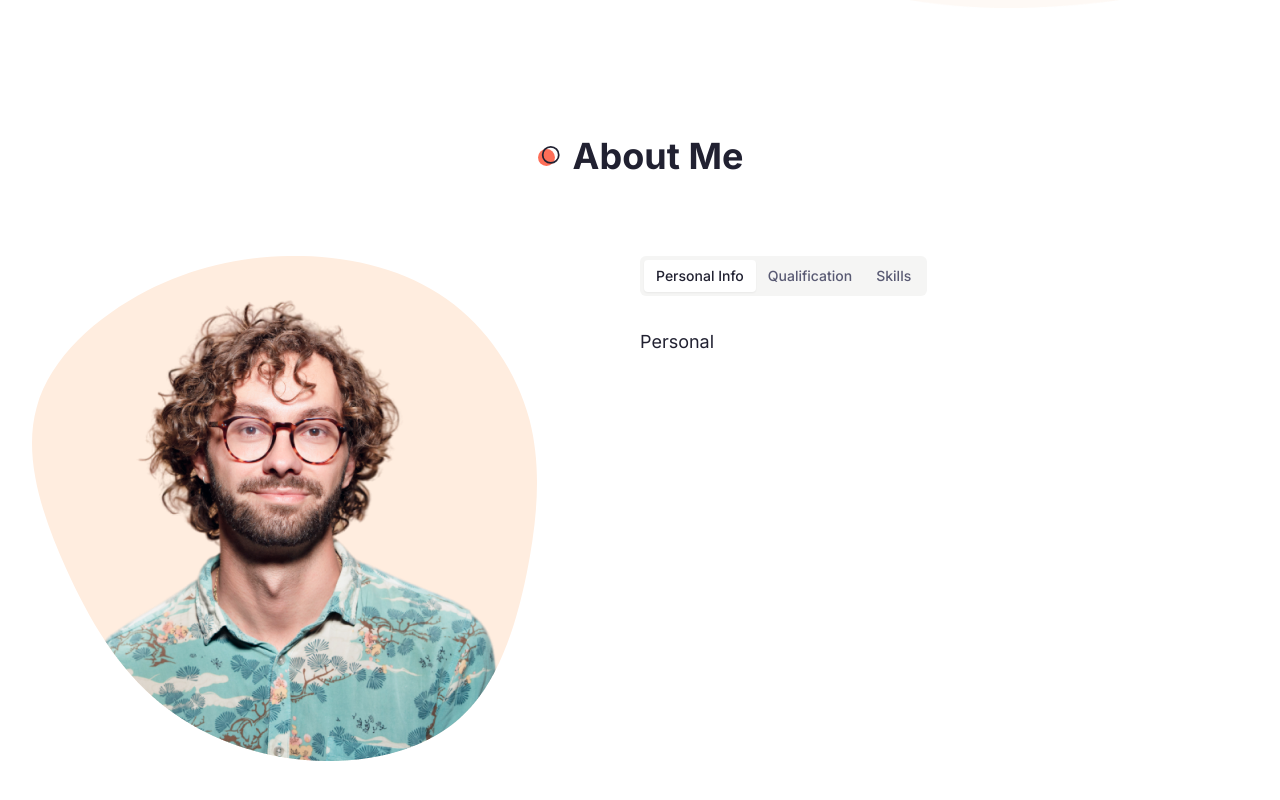
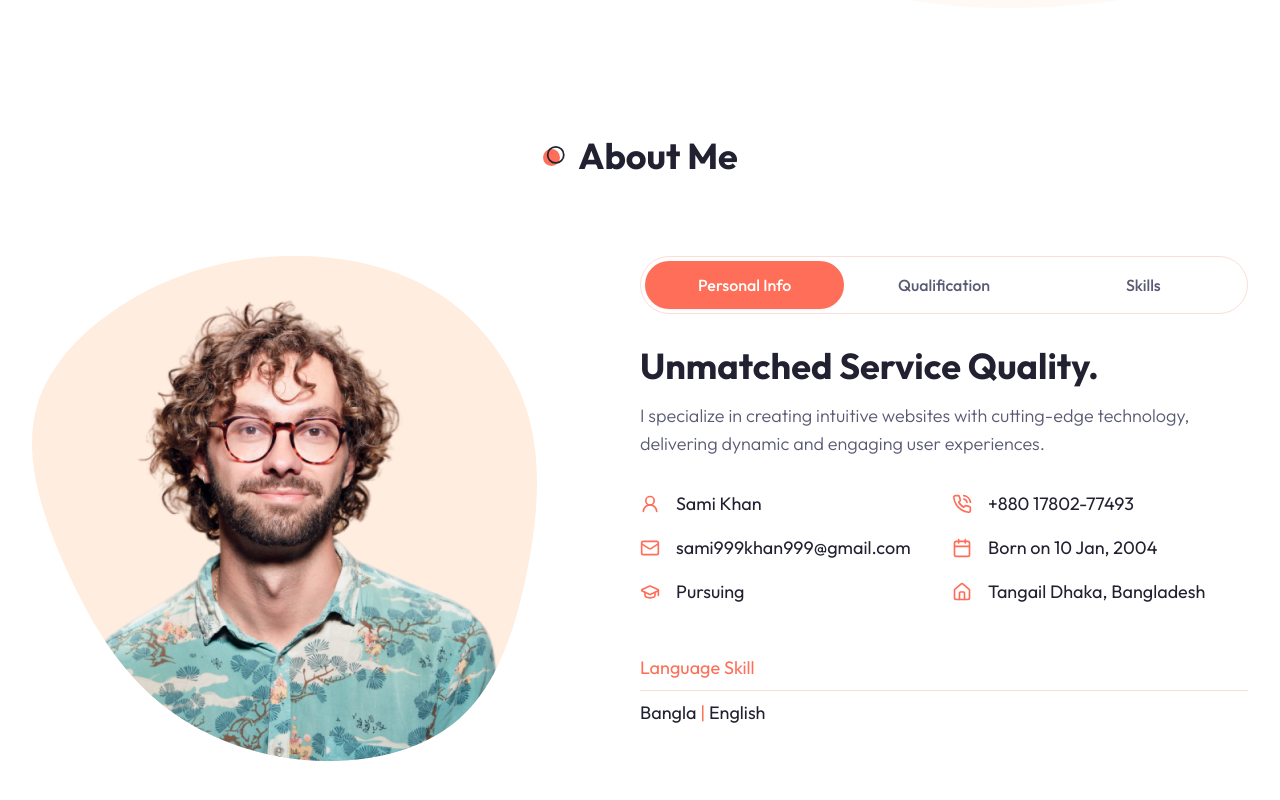
Before and after one commit to sami999khan999/portfolio, a Next.js app: page / in a window 1280 px wide. Shown: the part 765-1565 px from the top of the page. Built offline with nearby package versions, Linux system fonts and the light colour scheme.

Commit message:
personalInfo and qualification are done in about section

```diff
--- a/app/globals.css
+++ b/app/globals.css
@@ -78,6 +78,18 @@
   @apply text-4xl font-bold relative w-max flex items-center justify-between gap-x-3 before:bg-dots_light before:dark:bg-dots_dark before:bg-no-repeat before:bg-center before:w-[24px] before:h-[24px];
 }
 
+.h3 {
+  @apply text-4xl font-bold;
+}
+
+.h2 {
+  @apply text-4xl font-bold;
+}
+
+.h4 {
+  @apply text-[22px] font-semibold;
+}
+
 /* * {
   @apply transition-colors duration-200;
 } */
--- a/app/layout.jsx
+++ b/app/layout.jsx
@@ -1,4 +1,4 @@
-import { Inter } from "next/font/google";
+import { Outfit } from "next/font/google";
 import "./globals.css";
 
 import Header from "@/components/Header";
@@ -6,7 +6,7 @@ import Footer from "@/components/Footer";
 
 import { ThemeProvider } from "@/components/ThemeProvider";
 
-const inter = Inter({ subsets: ["latin"] });
+const outfit = Outfit({ subsets: ["latin"] });
 
 export const metadata = {
   title: "Create Next App",
@@ -16,7 +16,7 @@ export const metadata = {
 export default function RootLayout({ children }) {
   return (
     <html lang="en" suppressContentEditableWarning>
-      <body className={inter.className}>
+      <body className={outfit.className}>
         <ThemeProvider attribute="class" defaultTheme="light">
           <Header />
           {children}
--- a/components/About.jsx
+++ b/components/About.jsx
@@ -1,4 +1,5 @@
 import {
+  Briefcase,
   Calendar,
   GraduationCap,
   HomeIcon,
@@ -42,11 +43,11 @@ const qualificationData = [
     data: [
       {
         university: "HSC",
-        qualification: "",
+        qualification: "High School Graduate",
         year: "18-19",
       },
       {
-        university: "Haji Abul Hossain Institute of Technology (HABHIT)",
+        university: "HABHIT",
         qualification: "Computer Science",
         year: "2020-current",
       },
@@ -57,13 +58,13 @@ const qualificationData = [
     title: "experience",
     data: [
       {
-        university: "HSC",
-        qualification: "",
+        company: "HSC",
+        role: "Student",
         year: "18-19",
       },
       {
-        university: "Haji Abul Hossain Institute of Technology (HABHIT)",
-        qualification: "Computer Science",
+        company: "HABHIT",
+        role: "Computer Science",
         year: "2020-current",
       },
     ],
@@ -121,28 +122,150 @@ const About = () => {
   return (
     <section className="xl:h-[860px] pb-12 xl:py-32 ">
       <div className="container mx-auto space-y-20">
+        {/* Section Title */}
         <h2 className="section-title mb-8 xl:mb-16 text-center mx-auto">
           About Me
         </h2>
 
         <div className="flex flex-col xl:flex-row ">
           <div className="hidden xl:flex flex-1 relative">
+            {/* Developer Image */}
             <DevImg
               containerStyles="bg-about_shape_light dark:bg-about_shape_dark w-[505px] h-[505px] bg-no-repeat relative"
               imgSrc="/about/developer.png"
             />
           </div>
           <div className="flex-1">
+            {/* Tabs */}
             <Tabs defaultValue="personal">
-              <TabsList>
+              <TabsList className="w-full grid md:grid-cols-3 md:max-w[520px] xl:border dark:border-none">
+                {/* Tab Triggers */}
                 <TabsTrigger value="personal">Personal Info</TabsTrigger>
                 <TabsTrigger value="qualification">Qualification</TabsTrigger>
                 <TabsTrigger value="skills">Skills</TabsTrigger>
               </TabsList>
 
               <div className="text-lg mt-12 xl:mt-8">
-                <TabsContent value="personal">Personal</TabsContent>
-                <TabsContent value="qualification">qualification</TabsContent>
+                <TabsContent value="personal">
+                  <div className="text-center md:text-left">
+                    {/* Content for Personal Info Tab */}
+                    <h3 className="h3 mb-4">Unmatched Service Quality.</h3>
+
+                    <p className="subtitle max-w-xl max-auto xl:mx-0">
+                      I specialize in creating intuitive websites with
+                      cutting-edge technology, delivering dynamic and engaging
+                      user experiences.
+                    </p>
+
+                    {/* Info Data */}
+                    <div className="grid md:grid-cols-2 gap-4 mb-12">
+                      {infoData.map((item, index) => {
+                        return (
+                          <div
+                            key={index}
+                            className="flex items-center gap-x-4 mx-auto xl:mx-0"
+                          >
+                            <div className="text-primary">{item.icon}</div>
+                            <div>{item.text}</div>
+                          </div>
+                        );
+                      })}
+                    </div>
+
+                    {/* Language Skill */}
+                    <div className="space-y-2">
+                      <div className="text-primary">Language Skill</div>
+                      <div className="border-b border-border"></div>
+                      <p>
+                        Bangla <span className="text-primary"> | </span> English
+                      </p>
+                    </div>
+                  </div>
+                </TabsContent>
+
+                {/* Content for Qualification Tab */}
+                <TabsContent value="qualification">
+                  <div className="space-y-8">
+                    <h3 className="h3 text-center md:text-left">My Journey</h3>
+                    {/* experience and endcation */}
+                    <div className="grid md:grid-cols-2 gap-y-8">
+                      {/* experience */}
+                      <div className="space-y-8">
+                        <div className="flex gap-x-4 items-center text-[22px] text-primary ">
+                          <Briefcase />
+                          <h4 className="capitalize font-medium">
+                            {getData(qualificationData, "experience").title}
+                          </h4>
+                        </div>
+                        {/* list */}
+                        <div className="flex flex-col gap-y-8 ">
+                          {getData(qualificationData, "experience").data.map(
+                            (item, index) => {
+                              const { company, role, year } = item;
+                              return (
+                                <div key={index} className="flex gap-x-8 group">
+                                  <div className="h-[84px] w-[1px] bg-border relative ml-2">
+                                    <div className="w-[11px] h-[11px] rounded-full bg-primary absolute -left-[5px] group-hover:translate-y-[84px] transition-all duration-500"></div>
+                                  </div>
+
+                                  <div>
+                                    <div className="font-semibold text-xl leading-none mb-2">
+                                      {company}
+                                    </div>
+                                    <div className="text-lg leading-none text-muted-foreground mb-4">
+                                      {role}
+                                    </div>
+                                    <div className="text-base font-medium ">
+                                      {year}
+                                    </div>
+                                  </div>
+                                </div>
+                              );
+                            }
+                          )}
+                        </div>
+                      </div>
+                      {/* education */}
+                      <div className="flex flex-col gap-y-6">
+                        <div className="flex gap-x-4 items-center text-[22px] text-primary pb-2">
+                          <Briefcase />
+                          <h4 className="capitalize font-medium">
+                            {getData(qualificationData, "education").title}
+                          </h4>
+                        </div>
+                        {/* list */}
+                        <div className="flex flex-col gap-y-8 ">
+                          {getData(qualificationData, "education").data.map(
+                            (item, index) => {
+                              const { university, qualification, year } = item;
+                              return (
+                                <div key={index} className="flex gap-x-8 group">
+                                  <div className="h-[84px] w-[1px] bg-border relative ml-2">
+                                    <div className="w-[11px] h-[11px] rounded-full bg-primary absolute -left-[5px] group-hover:translate-y-[84px] transition-all duration-500"></div>
+                                  </div>
+
+                                  <div>
+                                    <div className="font-semibold text-xl leading-none mb-2">
+                                      {university}
+                                    </div>
+                                    <div className="text-lg leading-none text-muted-foreground mb-4">
+                                      {qualification}
+                                    </div>
+                                    <div className="text-base font-medium ">
+                                      {year}
+                                    </div>
+                                  </div>
+                                </div>
+                              );
+                            }
+                          )}
+                        </div>
+                      </div>
+                    </div>
+                  </div>
+                </TabsContent>
+
+                {/* Content for Skills Tab */}
                 <TabsContent value="skills">skills</TabsContent>
               </div>
             </Tabs>
--- a/components/ui/tabs.jsx
+++ b/components/ui/tabs.jsx
@@ -1,33 +1,35 @@
-"use client"
+"use client";
 
-import * as React from "react"
-import * as TabsPrimitive from "@radix-ui/react-tabs"
+import * as React from "react";
+import * as TabsPrimitive from "@radix-ui/react-tabs";
 
-import { cn } from "@/lib/utils"
+import { cn } from "@/lib/utils";
 
-const Tabs = TabsPrimitive.Root
+const Tabs = TabsPrimitive.Root;
 
 const TabsList = React.forwardRef(({ className, ...props }, ref) => (
   <TabsPrimitive.List
     ref={ref}
     className={cn(
-      "inline-flex h-10 items-center justify-center rounded-md bg-muted p-1 text-muted-foreground",
+      "inline-flex items-center justify-center xl:bg-white p-1 text-muted-foreground rounded-[30px] dark:md:bg-secondary",
       className
     )}
-    {...props} />
-))
-TabsList.displayName = TabsPrimitive.List.displayName
+    {...props}
+  />
+));
+TabsList.displayName = TabsPrimitive.List.displayName;
 
 const TabsTrigger = React.forwardRef(({ className, ...props }, ref) => (
   <TabsPrimitive.Trigger
     ref={ref}
     className={cn(
-      "inline-flex items-center justify-center whitespace-nowrap rounded-sm px-3 py-1.5 text-sm font-medium ring-offset-background transition-all focus-visible:outline-none focus-visible:ring-2 focus-visible:ring-ring focus-visible:ring-offset-2 disabled:pointer-events-none disabled:opacity-50 data-[state=active]:bg-background data-[state=active]:text-foreground data-[state=active]:shadow-sm",
+      "inline-flex items-center justify-center whitespace-nowrap rounded-full px-3 py-1.5 text-base font-medium ring-offset-background transition-all focus-visible:outline-none focus-visible:ring-2 focus-visible:ring-ring focus-visible:ring-offset-2 disabled:pointer-events-none disabled:opacity-50 data-[state=active]:bg-primary data-[state=active]:text-white data-[state=active]:shadow-sm h-[48px]",
       className
     )}
-    {...props} />
-))
-TabsTrigger.displayName = TabsPrimitive.Trigger.displayName
+    {...props}
+  />
+));
+TabsTrigger.displayName = TabsPrimitive.Trigger.displayName;
 
 const TabsContent = React.forwardRef(({ className, ...props }, ref) => (
   <TabsPrimitive.Content
@@ -36,8 +38,9 @@ const TabsContent = React.forwardRef(({ className, ...props }, ref) => (
       "mt-2 ring-offset-background focus-visible:outline-none focus-visible:ring-2 focus-visible:ring-ring focus-visible:ring-offset-2",
       className
     )}
-    {...props} />
-))
-TabsContent.displayName = TabsPrimitive.Content.displayName
+    {...props}
+  />
+));
+TabsContent.displayName = TabsPrimitive.Content.displayName;
 
-export { Tabs, TabsList, TabsTrigger, TabsContent }
+export { Tabs, TabsList, TabsTrigger, TabsContent };
```
Also changed, not shown: public/logo2.png (added).
